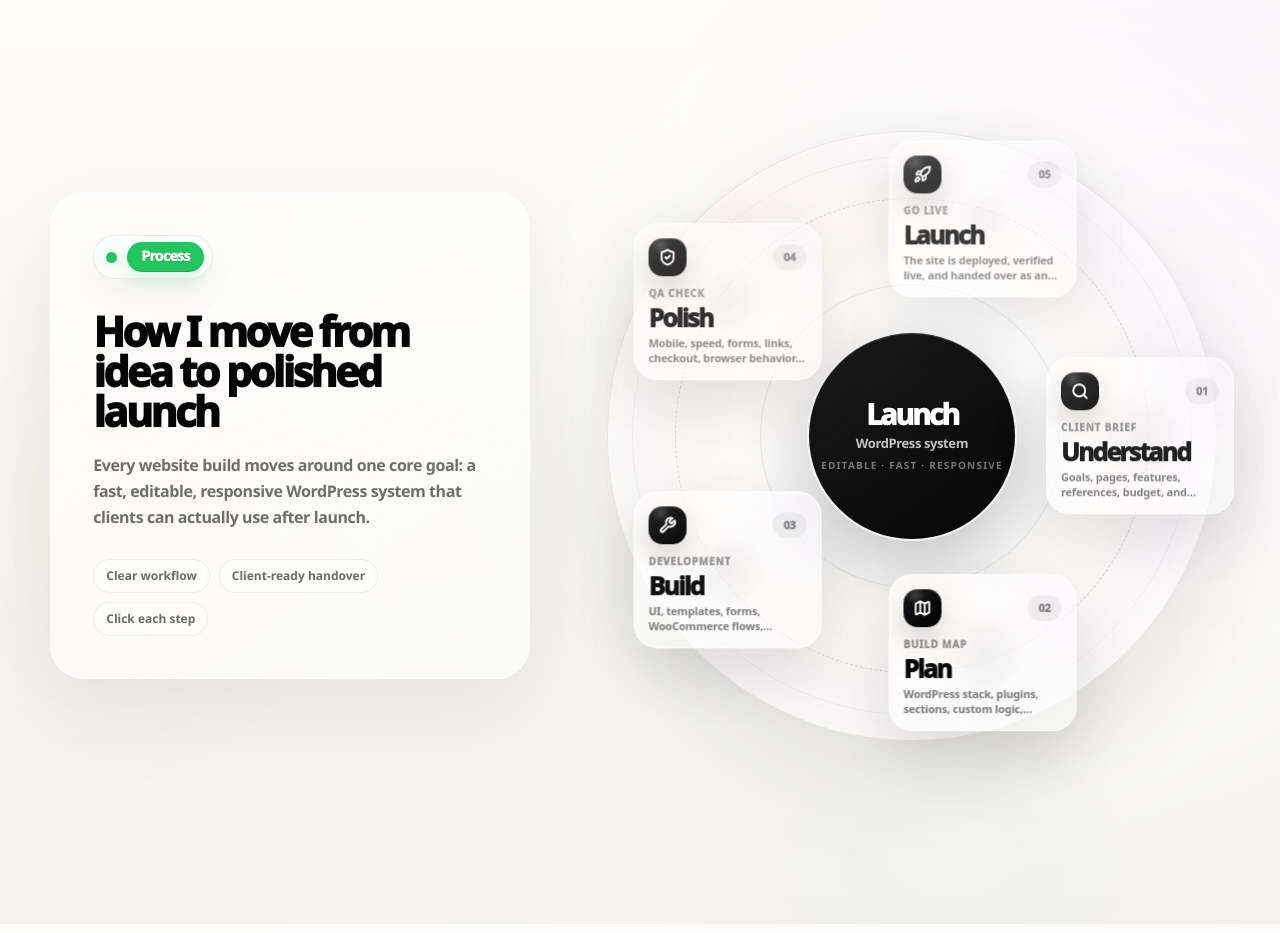
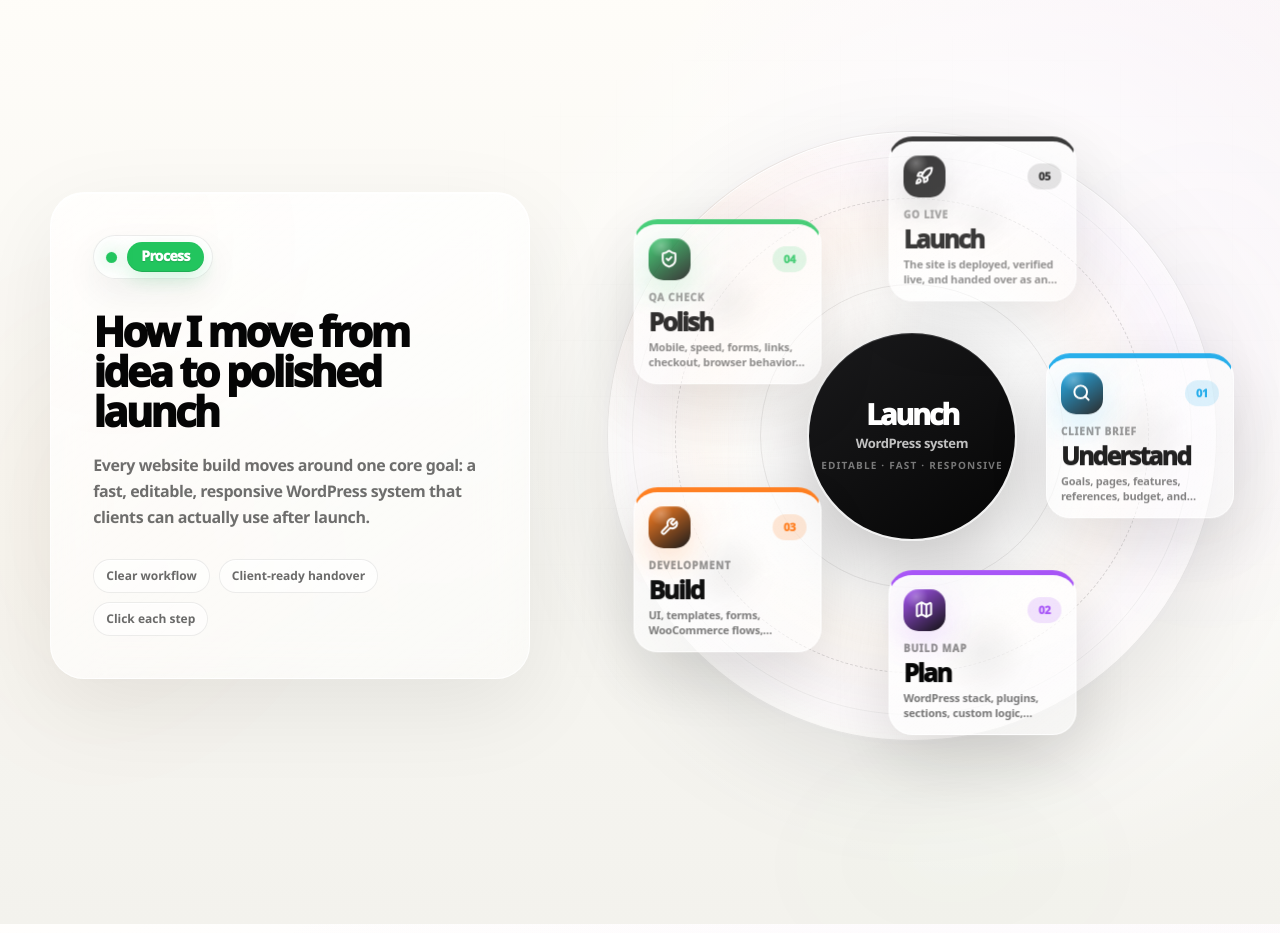
Before and after one commit to adeeliqbalanjum/Portfolio-v6, a Next.js app: page / in a window 1280 px wide. Shown: the part 4760-5693 px from the top of the page. Built offline with nearby package versions, Linux system fonts and the light colour scheme; a web font is replaced by a local one.

Commit message:
Add colored process orbit icons

```diff
--- a/app/home-process-orbit-clarity.css
+++ b/app/home-process-orbit-clarity.css
@@ -11,6 +11,33 @@
 .home-process-node-wrap {
   width: 188px !important;
   cursor: pointer;
+  --step-accent: #070707;
+  --step-accent-soft: rgba(7,7,7,.12);
+}
+
+.home-process-node-wrap.is-step-1 {
+  --step-accent: #0ea5e9;
+  --step-accent-soft: rgba(14,165,233,.16);
+}
+
+.home-process-node-wrap.is-step-2 {
+  --step-accent: #a855f7;
+  --step-accent-soft: rgba(168,85,247,.16);
+}
+
+.home-process-node-wrap.is-step-3 {
+  --step-accent: #ff7a18;
+  --step-accent-soft: rgba(255,122,24,.18);
+}
+
+.home-process-node-wrap.is-step-4 {
+  --step-accent: #22c55e;
+  --step-accent-soft: rgba(34,197,94,.16);
+}
+
+.home-process-node-wrap.is-step-5 {
+  --step-accent: #070707;
+  --step-accent-soft: rgba(7,7,7,.13);
 }
 
 .home-process-step-card {
@@ -21,12 +48,13 @@
   display: block;
   text-align: left;
   border: 1px solid rgba(255,255,255,.82);
+  border-top: 5px solid var(--step-accent);
   border-radius: 24px;
   padding: 14px;
   background:
-    linear-gradient(145deg, rgba(255,255,255,.86), rgba(255,255,255,.50)),
-    radial-gradient(circle at 14% 10%, rgba(255,122,24,.12), transparent 36%),
-    radial-gradient(circle at 92% 10%, rgba(168,85,247,.10), transparent 38%);
+    linear-gradient(145deg, rgba(255,255,255,.88), rgba(255,255,255,.52)),
+    radial-gradient(circle at 14% 10%, var(--step-accent-soft), transparent 38%),
+    radial-gradient(circle at 92% 10%, rgba(255,255,255,.18), transparent 38%);
   box-shadow: 0 22px 70px rgba(7,7,7,.13), inset 0 1px 0 rgba(255,255,255,.98);
   backdrop-filter: blur(22px) saturate(1.16);
   color: #070707;
@@ -38,11 +66,13 @@
 .home-process-step-card.is-expanded {
   transform: translateY(-6px) scale(1.035);
   border-color: rgba(7,7,7,.16);
-  box-shadow: 0 30px 92px rgba(7,7,7,.18), inset 0 1px 0 rgba(255,255,255,1);
+  border-top-color: var(--step-accent);
+  box-shadow: 0 30px 92px rgba(7,7,7,.18), 0 0 0 5px var(--step-accent-soft), inset 0 1px 0 rgba(255,255,255,1);
 }
 
 .home-process-step-card.is-related:not(.is-expanded) {
   border-color: rgba(7,7,7,.18);
+  border-top-color: var(--step-accent);
   animation: homeProcessClientPulse 1.15s ease-in-out infinite;
 }
 
@@ -54,16 +84,21 @@
 }
 
 .home-process-step-icon {
-  width: 38px;
-  height: 38px;
+  width: 42px;
+  height: 42px;
   display: grid;
   place-items: center;
-  border-radius: 14px;
+  border-radius: 15px;
   background:
-    radial-gradient(circle at 32% 18%, rgba(255,255,255,.18), transparent 24%),
-    linear-gradient(145deg, #1b1b1d 0%, #09090a 56%, #000 100%);
+    radial-gradient(circle at 30% 18%, rgba(255,255,255,.28), transparent 26%),
+    linear-gradient(145deg, var(--step-accent) 0%, #111 100%);
   color: #fff;
-  box-shadow: 0 13px 28px rgba(0,0,0,.18), inset 0 1px 0 rgba(255,255,255,.18);
+  box-shadow: 0 14px 30px var(--step-accent-soft), inset 0 1px 0 rgba(255,255,255,.22);
+}
+
+.home-process-step-icon svg {
+  width: 19px;
+  height: 19px;
 }
 
 .home-process-step-num {
@@ -74,8 +109,8 @@
   height: 26px;
   padding: 0 9px;
   border-radius: 999px;
-  background: rgba(7,7,7,.055);
-  color: rgba(7,7,7,.48);
+  background: var(--step-accent-soft);
+  color: var(--step-accent);
   font-size: 11px;
   line-height: 1;
   font-weight: 950;
@@ -138,7 +173,7 @@
   }
   50% {
     transform: translateY(-4px) scale(1.03);
-    box-shadow: 0 30px 90px rgba(7,7,7,.18), inset 0 1px 0 rgba(255,255,255,1);
+    box-shadow: 0 30px 90px rgba(7,7,7,.18), 0 0 0 5px var(--step-accent-soft), inset 0 1px 0 rgba(255,255,255,1);
   }
 }
 
```
